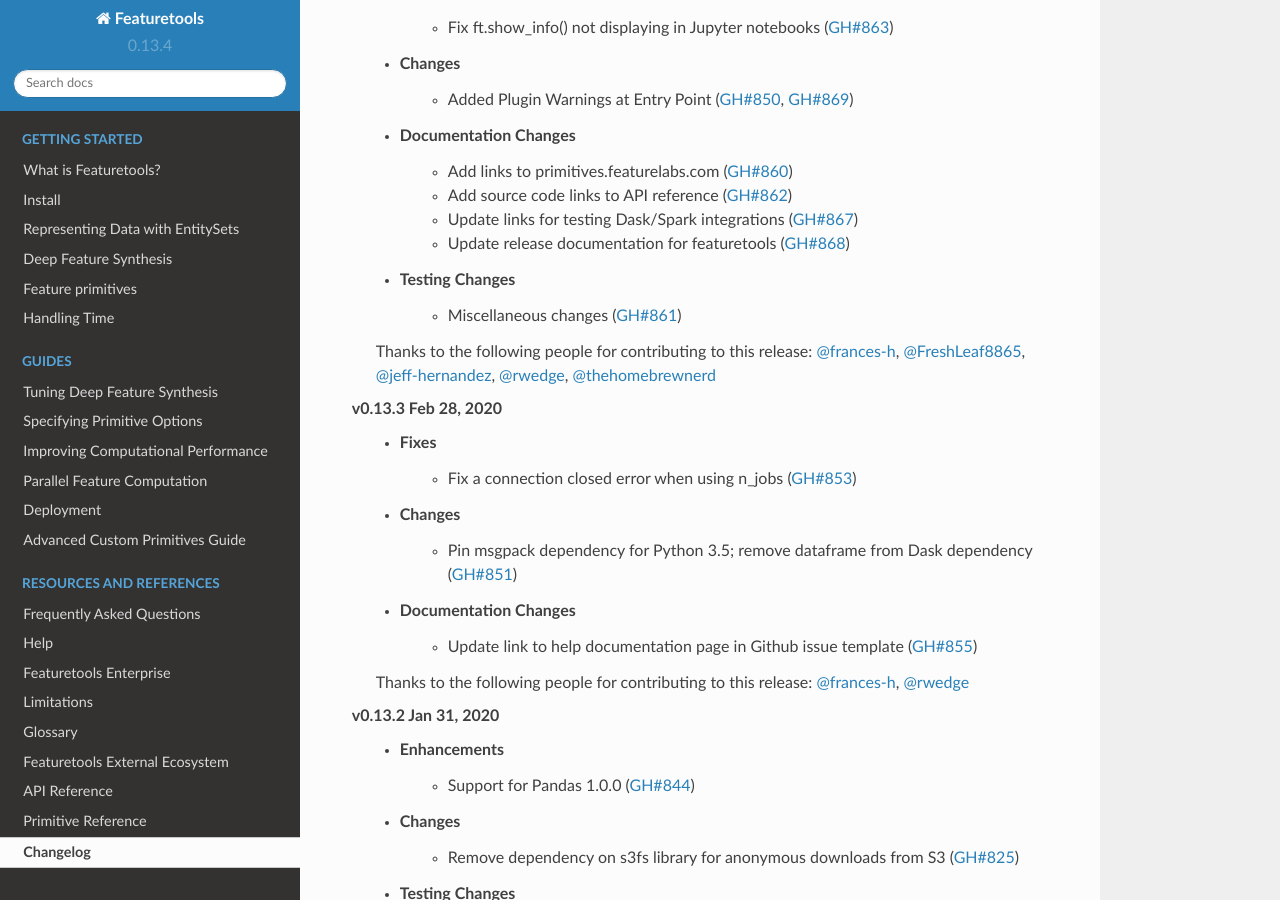
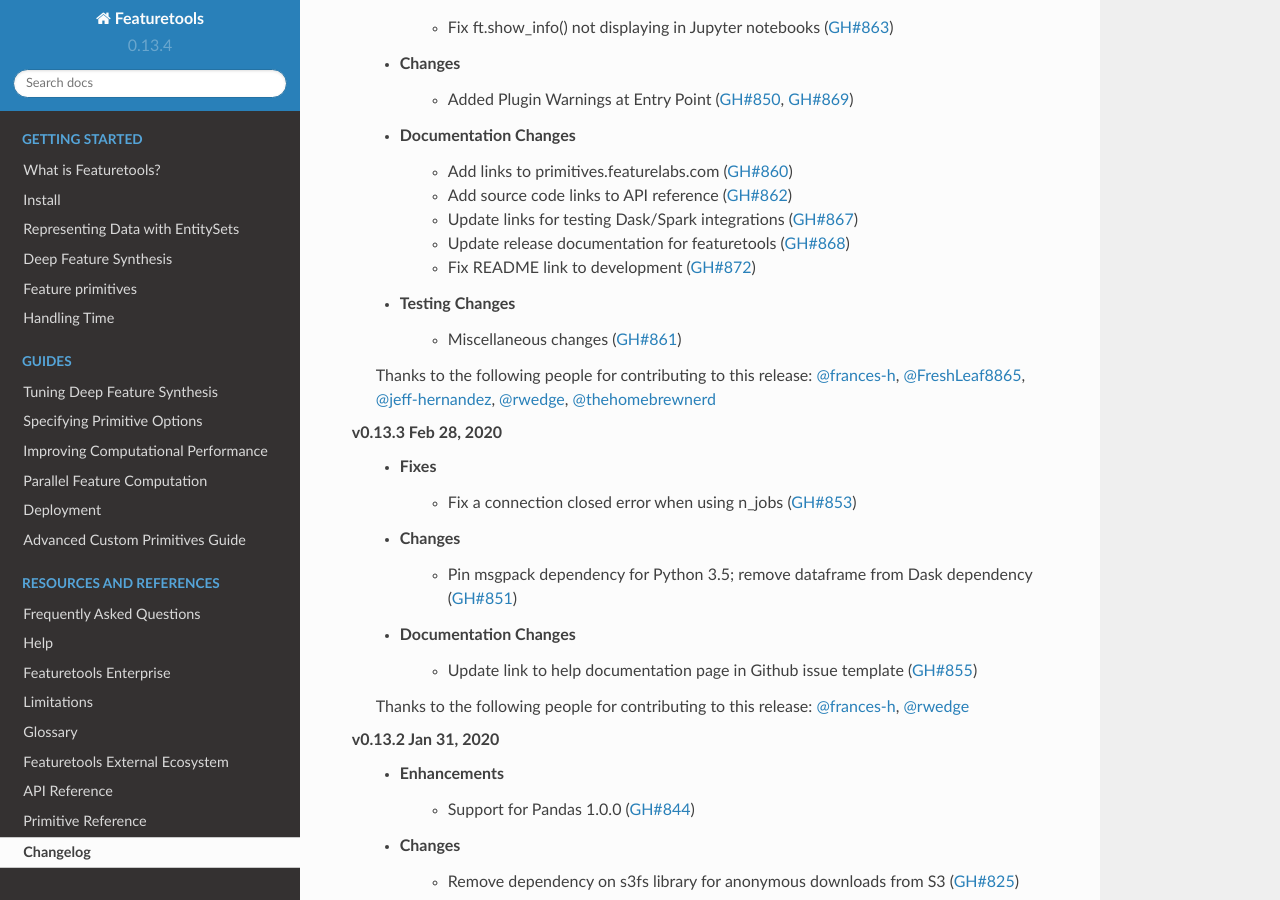
Before and after one commit to alteryx/featuretools, a Sphinx documentation site: the page built from docs/source/changelog.rst, in a window 1280 px wide and 900 px high, scrolled down 312 px. Built offline with Sphinx 7.4.7 and the Read the Docs theme 2.0.0, drawn with Linux system fonts in a browser that asks for light colours; pages that are not in the unit, such as notebooks, are missing from menus.

Commit message:
add to changelog

```diff
--- a/docs/source/changelog.rst
+++ b/docs/source/changelog.rst
@@ -15,6 +15,7 @@
         * Add source code links to API reference (:pr:`862`)
         * Update links for testing Dask/Spark integrations (:pr:`867`)
         * Update release documentation for featuretools (:pr:`868`)
+        * Fix README link to development (:pr:`872`)
     * Testing Changes
         * Miscellaneous changes (:pr:`861`)
 
```
